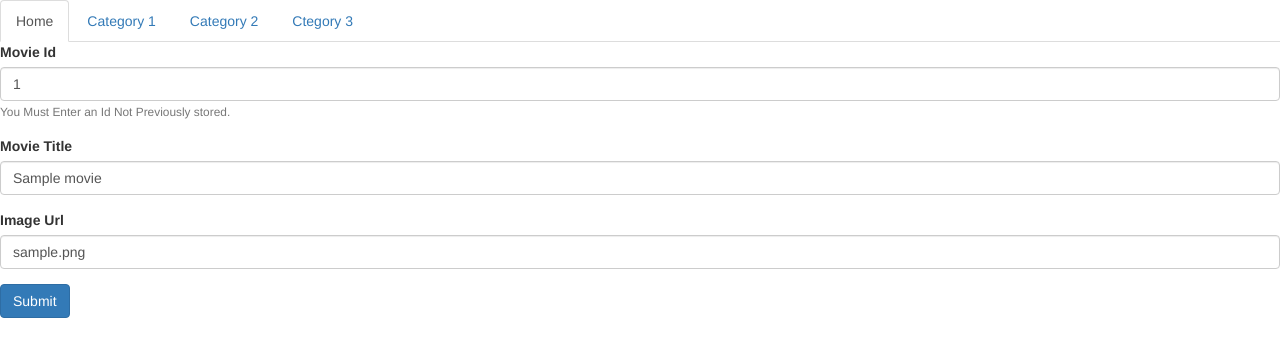
After one commit to ElsawyAhmed/DJANGO, a Django app: page /hello/editMovie/1 in a window 1280 px wide. The commit adds this page. Shown: the top 357 px of the page. Run offline with Django 3.2, Linux system fonts and the light colour scheme; tables that the repository leaves empty hold one stand-in row (values such as "Sample post"); some libraries are stand-ins or nearby versions.

Commit message:
Add CRUD Operations

```diff
--- a/mysite/hello/admin.py
+++ b/mysite/hello/admin.py
@@ -1,5 +1,5 @@
 from django.contrib import admin
-from .models import Shehata,Task
+from .models import Movie,Task
 # Register your models here.
-admin.site.register(Shehata)
 admin.site.register(Task)
+admin.site.register(Movie)
--- a/mysite/hello/models.py
+++ b/mysite/hello/models.py
@@ -1,8 +1,13 @@
 from django.db import models
 
 # Create your models here.
-class Shehata(models.Model):
-    name = models.CharField(max_length=50)
+class Movie(models.Model):
+    Id = models.IntegerField(primary_key=True)
+    title = models.CharField(max_length=20)
+    img = models.TextField()
+
+    def __str__(self):
+        return (f' {self.Id} ---> {self.title} ----> {self.img} ')
 
 class Task(models.Model):
     task_name = models.CharField(max_length=30)
--- /dev/null
+++ b/mysite/hello/templates/hello/addMovie.html
@@ -0,0 +1,29 @@
+{% extends 'hello/layout.html' %}
+{% block title %}Add To Watch Movie{% endblock %}
+{%block Head%}
+<ul class="nav nav-tabs">
+    <li class="active"><a href="#">Home</a></li>
+    <li><a href="#">Category 1</a></li>
+    <li><a href="#">Category 2</a></li>
+    <li><a href="#">Ctegory 3</a></li>
+  </ul>
+{%endblock%}
+{%block body%}
+<form action="{%url 'addMovie' %}" method="POST">
+    {%csrf_token%}
+    <div class="form-group">
+      <label for="exampleInputId">Movie Id</label>
+      <input type="number" class="form-control" id="videoId" name='movId'  placeholder="Enter Id Unique" required>
+      <small id="Help" class="form-text text-muted">You Must Enter an Id Not Previously stored.</small>
+    </div>
+    <div class="form-group">
+      <label for="exampleInputTitle">Movie Title</label>
+      <input type="text" class="form-control" id="title" name= 'movTitle' placeholder="Movie Title" required>
+    </div>
+    <div class="form-group">
+      <label  for="url">Image Url</label>
+      <input type="text" class="form-control" id="url" name= 'movUrl' placeholder="Movie URL" required>
+    </div>
+    <button type="submit" class="btn btn-primary">Submit</button>
+  </form>
+{%endblock%}
--- /dev/null
+++ b/mysite/hello/templates/hello/editMovie.html
@@ -0,0 +1,21 @@
+{% extends 'hello/addMovie.html' %}
+{% block title %}Edit To Watch Movie{% endblock %}
+{%block body%}
+<form action="{%url 'addMovie' %}" method="POST">
+    {%csrf_token%}
+    <div class="form-group">
+      <label for="exampleInputId">Movie Id</label>
+      <input type="number" class="form-control" id="videoId" name='movId'  placeholder="Enter Id Unique" value="{{movie.Id}}" required>
+      <small id="Help" class="form-text text-muted">You Must Enter an Id Not Previously stored.</small>
+    </div>
+    <div class="form-group">
+      <label for="exampleInputTitle">Movie Title</label>
+      <input type="text" class="form-control" id="title" name= 'movTitle' placeholder="Movie Title" value="{{movie.title}}" required>
+    </div>
+    <div class="form-group">
+      <label  for="url">Image Url</label>
+      <input type="text" class="form-control" id="url" name= 'movUrl' placeholder="Movie URL" value="{{movie.img}}" required>
+    </div>
+    <button type="submit" class="btn btn-primary">Submit</button>
+  </form>
+{%endblock%}
--- a/mysite/hello/templates/hello/layout.html
+++ b/mysite/hello/templates/hello/layout.html
@@ -13,11 +13,13 @@
 
    <body>
 
+    {%block Head%}
     <div class="jumbotron text-center">
         <h1>Hello from Layout My Author is {{name}}</h1>
         <p>Resize this responsive page to see the effect!</p>
       </div>
-          {%block body%}
+    {%endblock%}
+      {%block body%}
           <div class="row">
             <div class="col-sm-6 col-md-4">
               <div class="thumbnail">
--- a/mysite/hello/templates/hello/tasks.html
+++ b/mysite/hello/templates/hello/tasks.html
@@ -29,7 +29,7 @@
                         {%csrf_token%}
                     <div class="list-group-item">
                         <h3>
-                          <span name = "id"> {{id}} </span> <span name = "task">{{task}}</span>
+                            {{task}}
                         </h3>
                         <div class="btn-group">
                             <button type="submit" class="btn btn-success" >Done</button>
--- a/mysite/hello/urls.py
+++ b/mysite/hello/urls.py
@@ -4,7 +4,12 @@ from . import views
 
 urlpatterns = [
     path('<str:name>' , views.helloIndex , name = 'helloIndex'),
-    path('tasks/' , views.addnew , name = 'tasks'),
+    path('tasks/' , views.addTask , name = 'tasks'),
     path('' , views.empty , name = 'index'),
-    path('remove/<str:Id>' , views.remove ,name = 'remove' )
+    path('remove/<str:Id>' , views.remove ,name = 'remove' ),
+    path('towatch/' , views.to_watch , name = 'towatch'),
+    path('removeMovie/<int:ID>', views.removeMovie , name='removeMovie' ),
+    path('addMovie/' , views.addMovie, name='addMovie'),
+    path('editMovie/<int:movId>' , views.editMovie, name='editMovie'),
+
 ]
--- a/mysite/hello/views.py
+++ b/mysite/hello/views.py
@@ -1,15 +1,18 @@
 from django.shortcuts import render , redirect
 from django.http import HttpResponse ,HttpResponseRedirect
-
+from hello.models import Task
+from hello.models import Movie
 # Create your views here.
 
 tasks = {'1':'Go To Finalize your exam', '2':'finish this lab'}
 author = 'Elsawy'
 
+
+
 def helloIndex(request , name):
     return HttpResponse(f'<h1>Welcome {name}</h1>')
 
-def addnew(request ):
+def addTask(request ):
     if request.POST:
         print(request)
         if request.POST.get('new') != '':
@@ -24,3 +27,21 @@ def empty(request):
 def remove(request,Id):
     tasks.pop(f'{Id}')
     return redirect('tasks')
+
+def to_watch(request):
+    return render(request , 'hello/toWatch.html',{'movies':Movie.objects.all()})
+
+def removeMovie(request , ID):
+    mov = Movie.objects.get(Id=ID)
+    mov.delete()
+    return redirect('towatch')
+
+def addMovie(request):
+    if request.POST:
+            movie = Movie(request.POST.get('movId'),request.POST.get('movTitle'),request.POST.get('movUrl'))
+            movie.save()
+    return render(request,'hello/addMovie.html')
+
+def editMovie(request,movId):
+    movie = Movie.objects.get(Id=movId)
+    return render(request,'hello/editMovie.html',{'movie':movie})
```
Also changed, not shown: mysite/hello/templates/hello/toWatch.html (added, +47 -0 lines), mysite/hello/migrations/0004_auto_20210315_2247.py (added), mysite/hello/migrations/0005_auto_20210315_2301.py (added), mysite/hello/migrations/0006_auto_20210315_2354.py (added).
